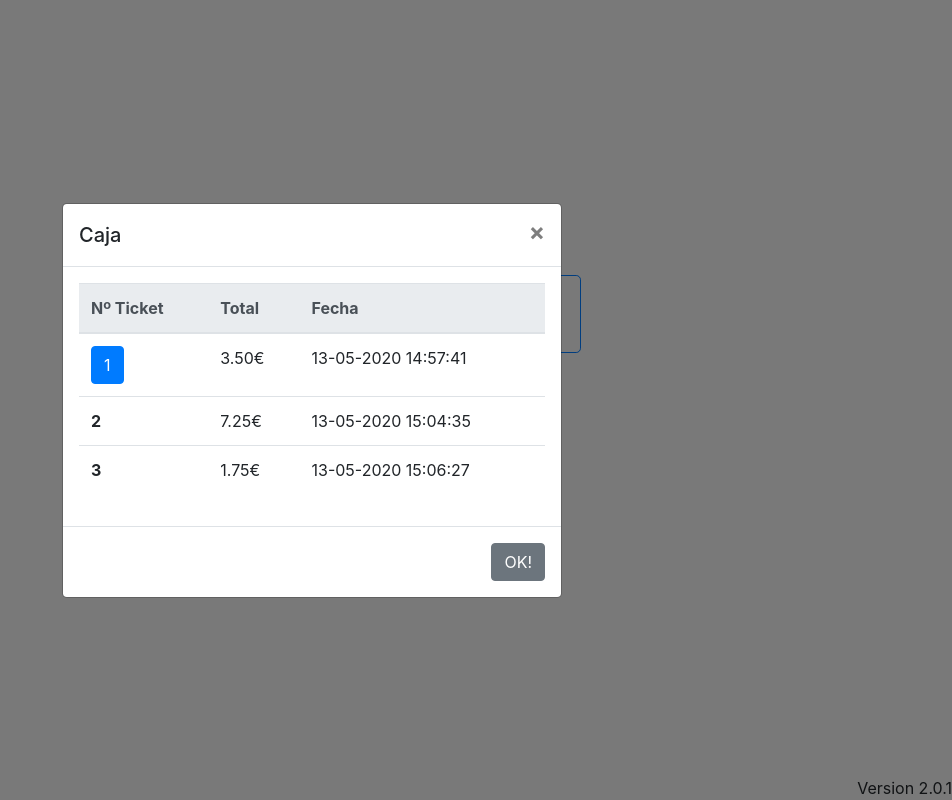
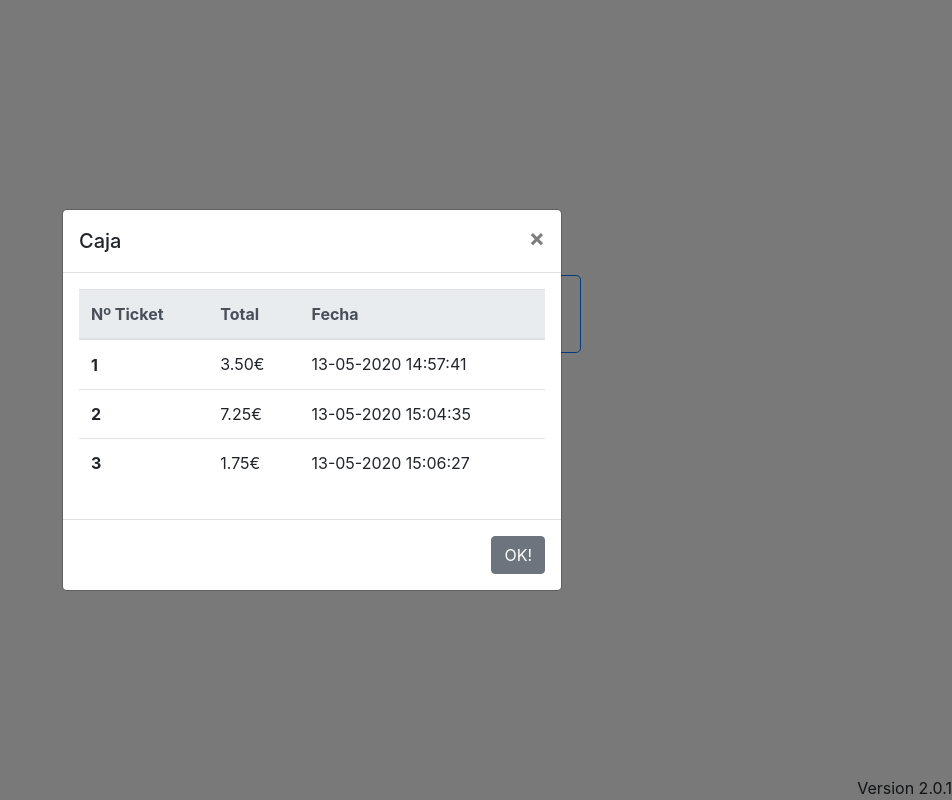
Before and after one commit to itsS4nty/tocVentanas, a plain HTML site: page index.html in a window 1280 px wide. Both pictures are taken after a click on the button "Caja". Shown: the whole page, without its empty margins (328-1280 px from the left). Drawn offline with nearby package versions, Linux system fonts and the light colour scheme.

Commit message:
Final Modal Caja

```diff
--- a/index.html
+++ b/index.html
@@ -42,7 +42,7 @@
                     </thead>
                     <tbody>
                       <tr>
-                        <th scope="row"><button type="button" class="btn btn-primary" data-toggle="modal" data-target="#ticket" data-dismiss="modal">1</button></th>
+                        <th scope="row"><button type="button" class="btn btn-primary btn_empty" data-toggle="modal" data-target="#ticket" data-dismiss="modal">1</button></th>
                         <td>3.50€</td>
                         <td>13-05-2020 14:57:41</td>
                       </tr>
--- a/main.css
+++ b/main.css
@@ -77,3 +77,12 @@ body {
 .modal.right.fade.in .modal-dialog {
     right: 0;
 }
+.btn_empty {
+    background: none !important;
+	color: inherit !important;
+	border: none !important;
+	padding: 0 !important;
+	font: inherit !important;
+	cursor: pointer !important;
+    outline: inherit !important;
+}
```
